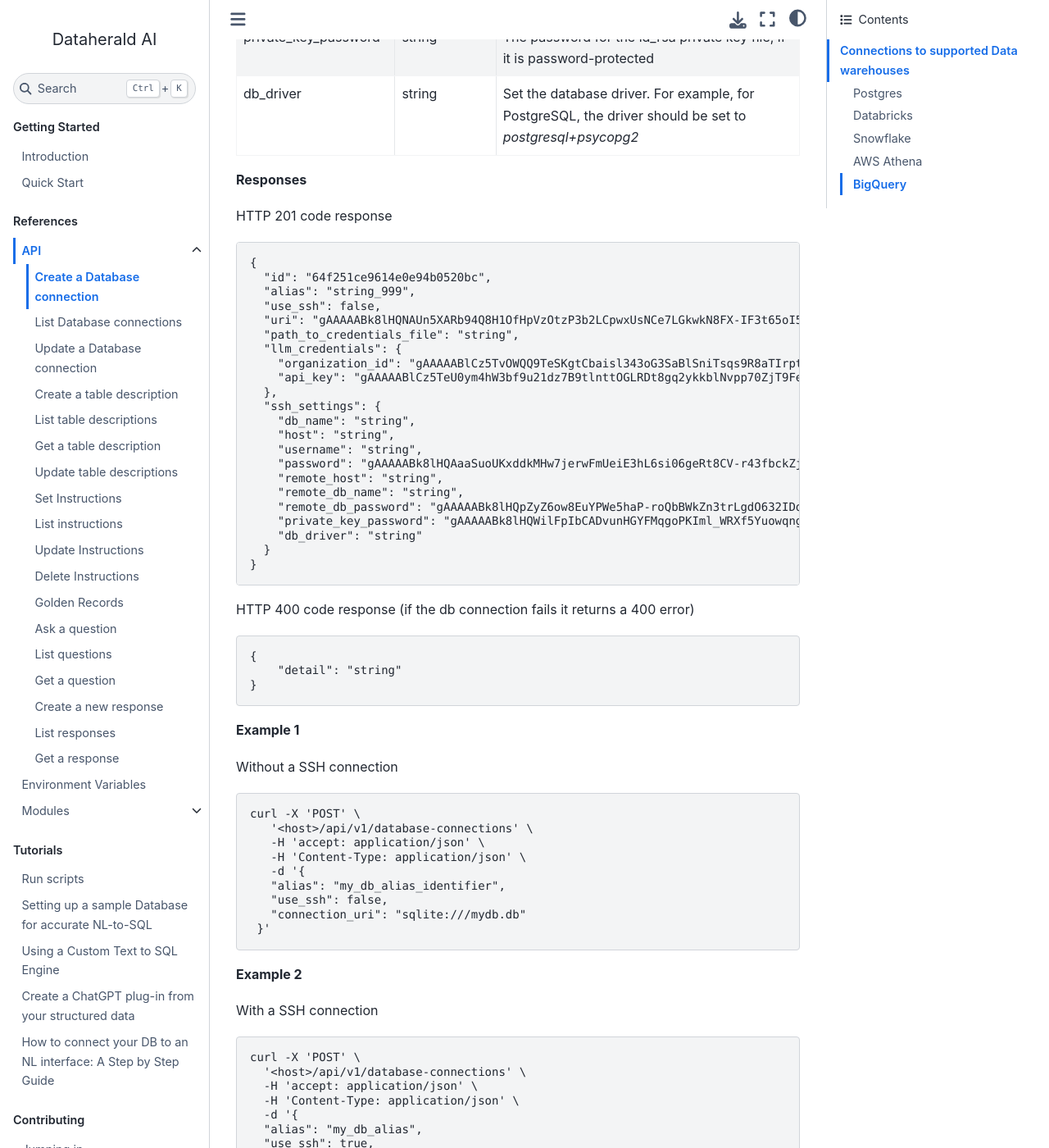
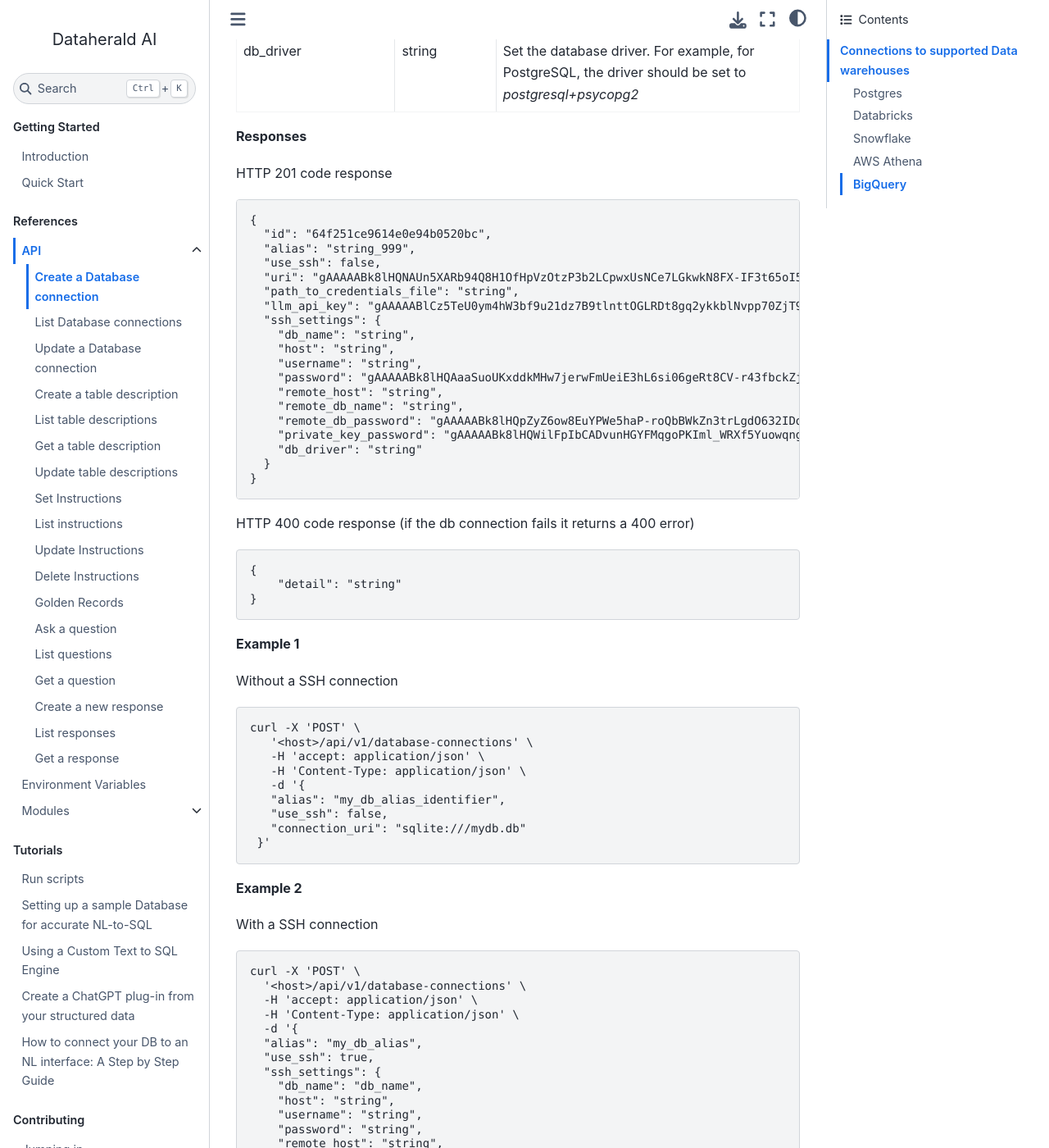
Before and after one commit to Dataherald/dataherald, a Sphinx documentation site: the page built from docs/api.create_database_connection.rst, in a window 1280 px wide and 1400 px high, scrolled down 1698 px. Shown: the whole window at 82% size. Built offline with Sphinx 7.4.7 and the Sphinx Book theme 1.1.4, drawn with Linux system fonts in a browser that asks for light colours; some of the changed text lies outside the part shown.

Commit message:
DH-4907 Rename llm_credentials.api_key as llm_api_key for body params and responses

```diff
--- a/docs/api.create_database_connection.rst
+++ b/docs/api.create_database_connection.rst
@@ -24,10 +24,7 @@
     "use_ssh": false,
     "connection_uri": "string",
     "path_to_credentials_file": "string",
-    "llm_credentials": {
-      "organization_id": "string",
-      "api_key": "string"
-    },
+    "llm_api_key": "string",
     "ssh_settings": {
       "db_name": "string",
       "host": "string",
@@ -70,10 +67,7 @@
       "use_ssh": false,
       "uri": "gAAAAABk8lHQNAUn5XARb94Q8H1OfHpVzOtzP3b2LCpwxUsNCe7LGkwkN8FX-IF3t65oI5mTzgDMR0BY2lzvx55gO0rxlQxRDA==",
       "path_to_credentials_file": "string",
-      "llm_credentials": {
-        "organization_id": "gAAAAABlCz5TvOWQQ9TeSKgtCbaisl343oG3SaBlSniTsqs9R8aTIrptvzQq7b2a13ocBPuV6kGw17bximFbqAF_yaHmJF-Psw==",
-        "api_key": "gAAAAABlCz5TeU0ym4hW3bf9u21dz7B9tlnttOGLRDt8gq2ykkblNvpp70ZjT9FeFcoyMv-Csvp3GNQfw66eYvQBrcBEPsLokkLO2Jc2DD-Q8Aw6g_8UahdOTxJdT4izA6MsiQrf7GGmYBGZqbqsjTdNmcq661wF9Q=="
-      },
+      "llm_api_key": "gAAAAABlCz5TeU0ym4hW3bf9u21dz7B9tlnttOGLRDt8gq2ykkblNvpp70ZjT9FeFcoyMv-Csvp3GNQfw66eYvQBrcBEPsLokkLO2Jc2DD-Q8Aw6g_8UahdOTxJdT4izA6MsiQrf7GGmYBGZqbqsjTdNmcq661wF9Q==",
       "ssh_settings": {
         "db_name": "string",
         "host": "string",
@@ -150,10 +144,7 @@
       -d '{
       "alias": "my_db_alias",
       "use_ssh": true,
-      "llm_credentials": {
-        "organization_id": "organization_id",
-        "api_key": "api_key"
-      },
+      "llm_api_key": "api_key",
       "ssh_settings": {
         "db_name": "db_name",
         "host": "string",
--- a/docs/api.rst
+++ b/docs/api.rst
@@ -30,10 +30,7 @@
         "use_ssh": false,
         "connection_uri": "string",
         "path_to_credentials_file": "string",
-        "llm_credentials": {
-            "organization_id": "string",
-            "api_key": "string"
-          },
+        "llm_api_key": "string",
         "ssh_settings": {
             "db_name": "string",
             "host": "string",
```
Also changed, not shown: docs/api.list_database_connections.rst (+2 -5 lines), docs/api.update_database_connection.rst (+3 -12 lines), 6 other files.
